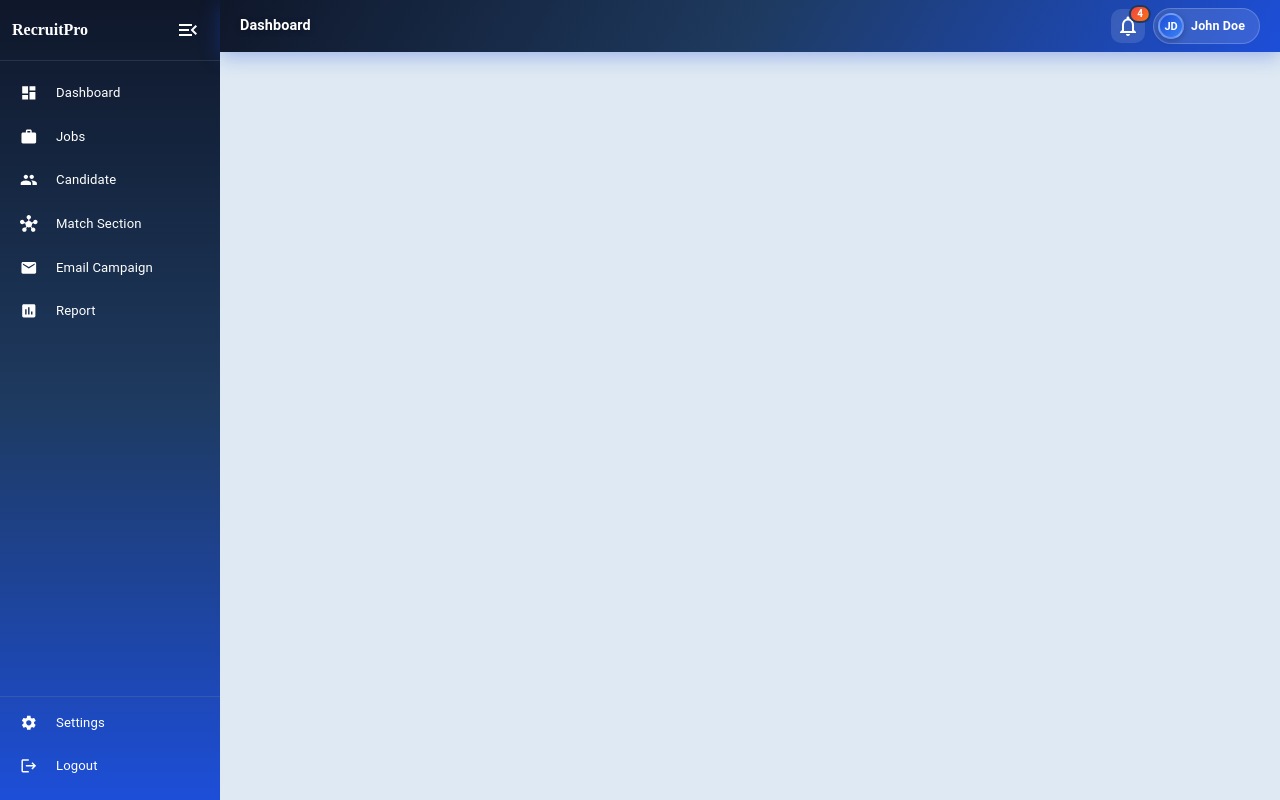
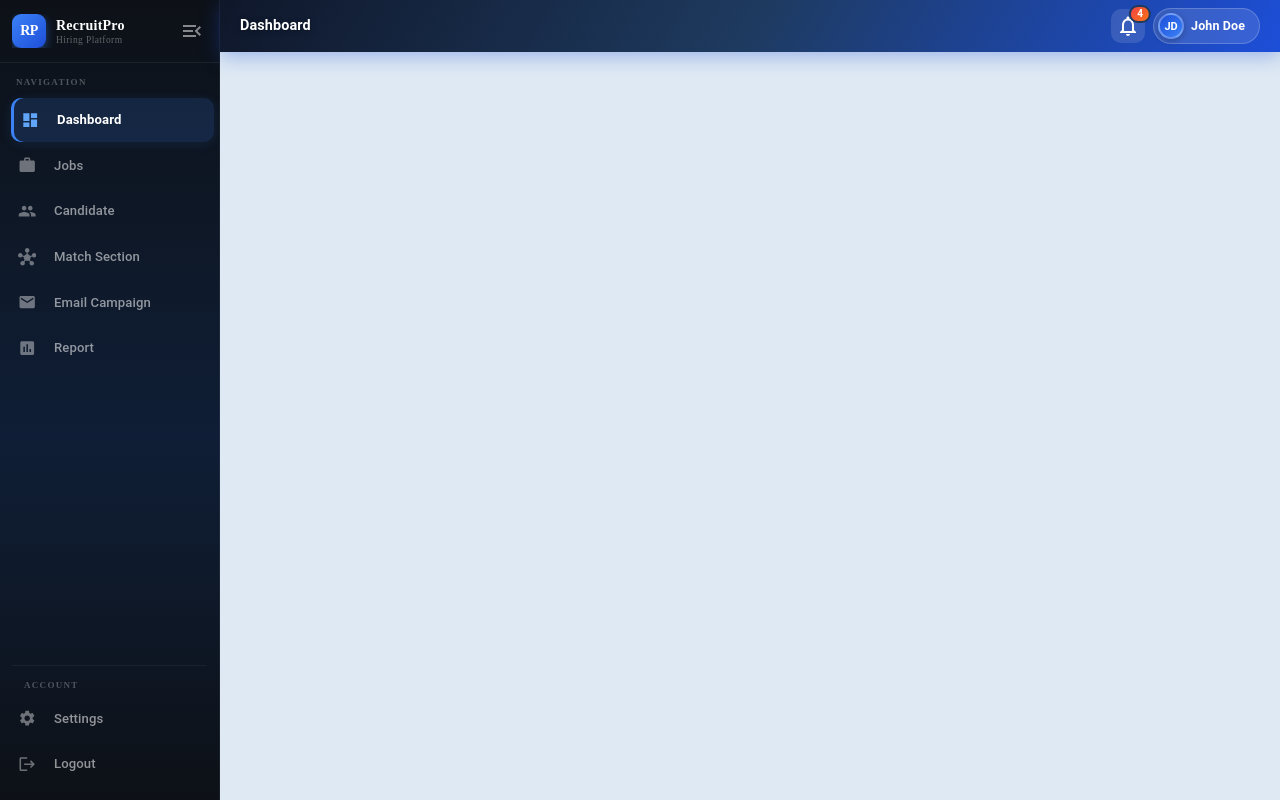
Before and after one commit to vineet-singraul/Hire-Matrix-AI-Udamy, a Next.js app: page / in a window 1280 px wide. Built offline with nearby package versions, Linux system fonts and the light colour scheme; what @mui/material-nextjs would draw is missing.

Commit message:
Worked on Side bar

```diff
--- a/src/app/components/common/Sidebar.tsx
+++ b/src/app/components/common/Sidebar.tsx
@@ -1,5 +1,6 @@
 'use client';
 
+import { useState } from "react";
 import "@/app/styles/Sidebar.css";
 
 import DashboardIcon from "@mui/icons-material/Dashboard";
@@ -29,6 +30,8 @@ interface SidebarProps {
 }
 
 const Sidebar = ({ isCollapsed, onToggle }: SidebarProps) => {
+  const [activeItem, setActiveItem] = useState("Dashboard");
+
   const menuItems = [
     { text: "Dashboard", icon: <DashboardIcon /> },
     { text: "Jobs", icon: <WorkIcon /> },
@@ -43,19 +46,38 @@ const Sidebar = ({ isCollapsed, onToggle }: SidebarProps) => {
     { text: "Logout", icon: <LogoutIcon /> },
   ];
 
+  const itemClass = (text: string) =>
+    `sidebar-item${activeItem === text ? " sidebar-item-active" : ""}`;
+
   return (
     <div className={`sidebar ${isCollapsed ? "sidebar-collapsed" : ""}`}>
+
+      {/* ── Brand ── */}
       <div className="sidebar-logo">
-        {!isCollapsed && <h2>RecruitPro</h2>}
+        <div className="sidebar-brand">
+          <div className="sidebar-brand-icon">RP</div>
+          {!isCollapsed && (
+            <div className="sidebar-brand-text">
+              <h2>RecruitPro</h2>
+              <span className="sidebar-logo-sub">Hiring Platform</span>
+            </div>
+          )}
+        </div>
         <IconButton onClick={onToggle} className="sidebar-toggle">
           {isCollapsed ? <MenuIcon /> : <MenuOpenIcon />}
         </IconButton>
       </div>
 
+      {/* ── Main navigation ── */}
+      {!isCollapsed && <div className="sidebar-section-label">Navigation</div>}
+
       <List className="sidebar-menu">
         {menuItems.map((item) => (
           <Tooltip key={item.text} title={isCollapsed ? item.text : ""} placement="right">
-            <ListItemButton className="sidebar-item">
+            <ListItemButton
+              className={itemClass(item.text)}
+              onClick={() => setActiveItem(item.text)}
+            >
               <ListItemIcon className="sidebar-icon">{item.icon}</ListItemIcon>
               {!isCollapsed && <ListItemText primary={item.text} />}
             </ListItemButton>
@@ -63,17 +85,23 @@ const Sidebar = ({ isCollapsed, onToggle }: SidebarProps) => {
         ))}
       </List>
 
+      {/* ── Footer ── */}
       <div className="sidebar-footer">
         <Divider className="sidebar-divider" />
+        {!isCollapsed && <div className="sidebar-section-label" style={{ paddingTop: 6 }}>Account</div>}
         {bottomItems.map((item) => (
           <Tooltip key={item.text} title={isCollapsed ? item.text : ""} placement="right">
-            <ListItemButton className="sidebar-item">
+            <ListItemButton
+              className={itemClass(item.text)}
+              onClick={() => setActiveItem(item.text)}
+            >
               <ListItemIcon className="sidebar-icon">{item.icon}</ListItemIcon>
               {!isCollapsed && <ListItemText primary={item.text} />}
             </ListItemButton>
           </Tooltip>
         ))}
       </div>
+
     </div>
   );
 };
--- a/src/app/styles/Sidebar.css
+++ b/src/app/styles/Sidebar.css
@@ -1,86 +1,199 @@
+/* ── Sidebar shell ───────────────────────────────────────────── */
 .sidebar {
   width: 100%;
   height: 100%;
   min-height: 100vh;
   display: flex;
   flex-direction: column;
-  justify-content: space-between;
   overflow: hidden;
-
-  background: linear-gradient(
-    180deg,
-    #0f172a 0%,
-    #1e3a5f 50%,
-    #1d4ed8 100%
-  );
-
-  color: #ffffff;
-  box-shadow: 4px 0 20px rgba(29, 78, 216, 0.35);
+  background: linear-gradient(180deg, #0d1117 0%, #0f1e36 55%, #0d1117 100%);
+  border-right: 1px solid rgba(255, 255, 255, 0.06);
+  box-shadow: 4px 0 28px rgba(0, 0, 0, 0.55);
 }
 
+/* ── Logo / Brand ─────────────────────────────────────────────── */
 .sidebar-logo {
-  padding: 10px 12px;
-  border-bottom: 1px solid rgba(255, 255, 255, 0.1);
+  padding: 14px 12px;
+  border-bottom: 1px solid rgba(255, 255, 255, 0.07);
   display: flex;
   align-items: center;
   justify-content: space-between;
-  min-height: 48px;
+  min-height: 60px;
 }
 
 .sidebar-collapsed .sidebar-logo {
   justify-content: center;
+  padding: 12px 8px;
 }
 
-.sidebar-toggle {
-  color: #ffffff !important;
+.sidebar-brand {
+  display: flex;
+  align-items: center;
+  gap: 10px;
+  overflow: hidden;
+}
+
+.sidebar-brand-icon {
+  width: 34px;
+  height: 34px;
+  border-radius: 9px;
+  background: linear-gradient(135deg, #3b82f6 0%, #1d4ed8 100%);
+  display: flex;
+  align-items: center;
+  justify-content: center;
+  font-size: 14px;
+  font-weight: 800;
+  color: #ffffff;
   flex-shrink: 0;
+  box-shadow: 0 3px 10px rgba(59, 130, 246, 0.45);
+  letter-spacing: -0.5px;
+}
+
+.sidebar-brand-text {
+  display: flex;
+  flex-direction: column;
+  overflow: hidden;
 }
 
 .sidebar-logo h2 {
   margin: 0;
-  font-size: 16px;
+  font-size: 14px;
   font-weight: 700;
   color: #ffffff;
+  white-space: nowrap;
+  letter-spacing: 0.2px;
 }
 
+.sidebar-logo-sub {
+  font-size: 9.5px;
+  color: rgba(255, 255, 255, 0.35);
+  font-weight: 400;
+  margin-top: 1px;
+  letter-spacing: 0.4px;
+}
+
+.sidebar-toggle {
+  color: rgba(255, 255, 255, 0.5) !important;
+  flex-shrink: 0;
+  width: 30px !important;
+  height: 30px !important;
+  border-radius: 7px !important;
+  transition: all 0.2s ease !important;
+}
+
+.sidebar-toggle:hover {
+  color: #ffffff !important;
+  background: rgba(255, 255, 255, 0.09) !important;
+}
+
+/* ── Section label ────────────────────────────────────────────── */
+.sidebar-section-label {
+  font-size: 9px;
+  font-weight: 700;
+  letter-spacing: 1.3px;
+  text-transform: uppercase;
+  color: rgba(255, 255, 255, 0.28);
+  padding: 14px 16px 5px;
+  user-select: none;
+}
+
+/* ── Menu list ────────────────────────────────────────────────── */
 .sidebar-menu {
   flex: 1;
-  padding-top: 8px;
+  padding: 4px 8px 0 !important;
 }
 
+/* ── Menu item ────────────────────────────────────────────────── */
 .sidebar-item {
-  margin: 4px 4px !important;
-  padding-top: 6px !important;
-  padding-bottom: 6px !important;
+  margin: 2px 0 !important;
+  padding: 8px 10px !important;
   border-radius: 10px !important;
-  color: #ffffff !important;
-  transition: all 0.3s ease !important;
+  color: rgba(255, 255, 255, 0.55) !important;
+  transition: all 0.2s ease !important;
+  position: relative !important;
 }
 
 .sidebar-item .MuiListItemText-primary {
   font-size: 0.82rem !important;
+  font-weight: 500 !important;
+  letter-spacing: 0.1px;
 }
 
+/* hover */
 .sidebar-item:hover {
-  background: #0073df56 !important;
-  transform: translateX(4px);
-
+  background: rgba(59, 130, 246, 0.13) !important;
+  color: #ffffff !important;
+  transform: translateX(3px);
 }
 
+.sidebar-item:hover .sidebar-icon {
+  color: #93c5fd !important;
+}
+
+/* click / focus */
+.sidebar-item:active,
+.sidebar-item.Mui-focusVisible {
+  background: rgba(59, 130, 246, 0.18) !important;
+}
+
+/* ── Active item ──────────────────────────────────────────────── */
+.sidebar-item-active {
+  background: rgba(59, 130, 246, 0.16) !important;
+  color: #ffffff !important;
+  box-shadow: inset 3px 0 0 #3b82f6, 0 2px 12px rgba(59, 130, 246, 0.12) !important;
+  transform: translateX(3px) !important;
+}
+
+.sidebar-item-active:hover {
+  background: rgba(59, 130, 246, 0.22) !important;
+  transform: translateX(3px) !important;
+}
+
+.sidebar-item-active .sidebar-icon {
+  color: #60a5fa !important;
+}
+
+.sidebar-item-active .MuiListItemText-primary {
+  font-weight: 600 !important;
+  color: #ffffff !important;
+}
+
+/* ripple colour */
+.sidebar-item .MuiTouchRipple-ripple .MuiTouchRipple-child {
+  background-color: rgba(59, 130, 246, 0.28) !important;
+}
+
+/* ── Icon ─────────────────────────────────────────────────────── */
 .sidebar-icon {
-  color: #ffffff !important;
+  color: rgba(255, 255, 255, 0.4) !important;
   min-width: 36px !important;
+  transition: color 0.2s ease !important;
 }
 
 .sidebar-icon .MuiSvgIcon-root {
-  font-size: 1.1rem !important;
+  font-size: 1.15rem !important;
 }
 
+/* ── Footer ───────────────────────────────────────────────────── */
 .sidebar-footer {
-  padding: 10px 0px;
+  padding: 0 8px 12px;
 }
 
 .sidebar-divider {
-  background-color: rgba(255, 255, 255, 0.15) !important;
-  margin-bottom: 6px !important;
+  background-color: rgba(255, 255, 255, 0.07) !important;
+  margin: 0 4px 8px !important;
 }
+
+/* ── Collapsed tweaks ─────────────────────────────────────────── */
+.sidebar-collapsed .sidebar-item {
+  justify-content: center !important;
+  padding: 10px 8px !important;
+}
+
+.sidebar-collapsed .sidebar-icon {
+  min-width: unset !important;
+}
+
+.sidebar-collapsed .sidebar-item-active {
+  box-shadow: inset 0 -3px 0 #3b82f6, 0 2px 12px rgba(59, 130, 246, 0.12) !important;
+}
```
